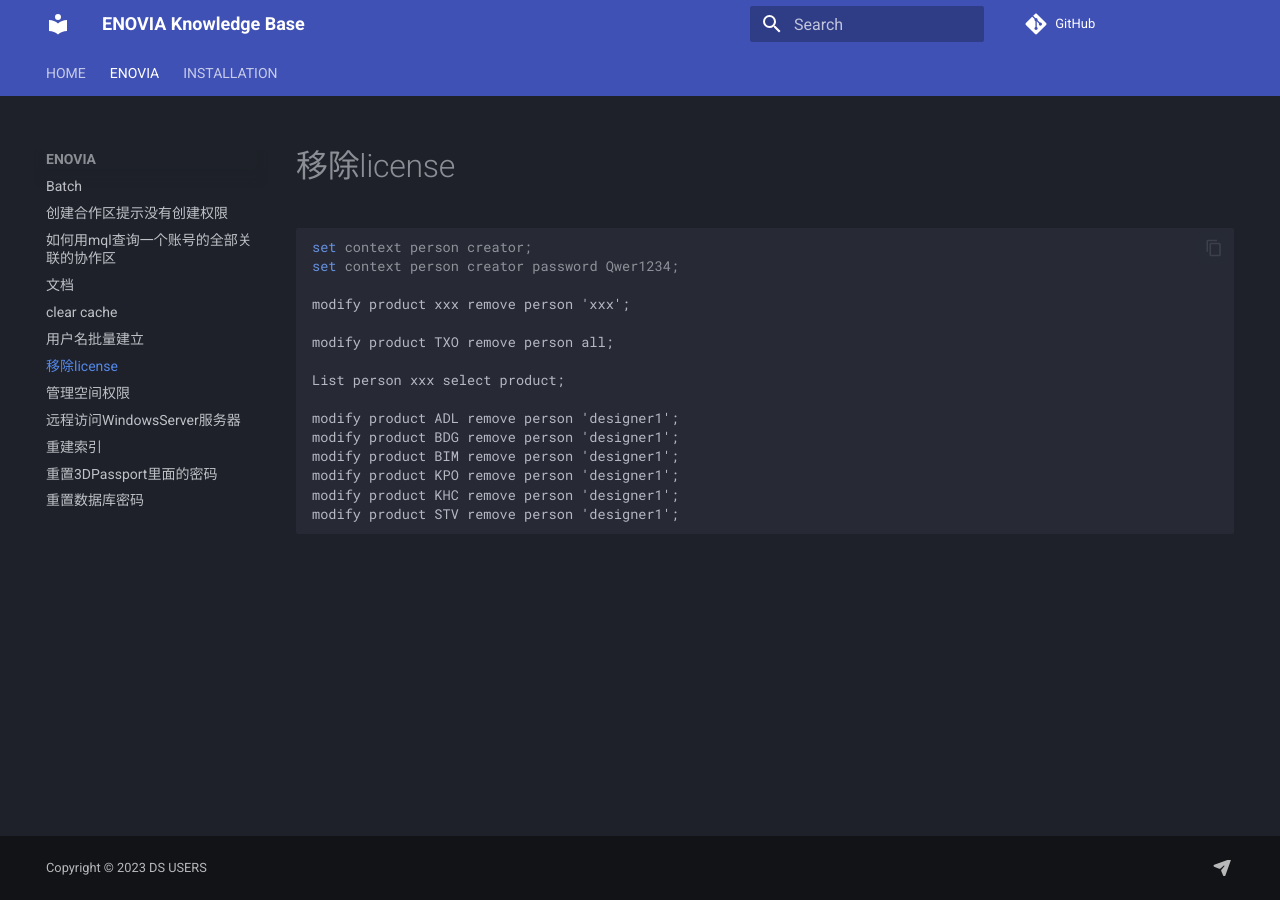
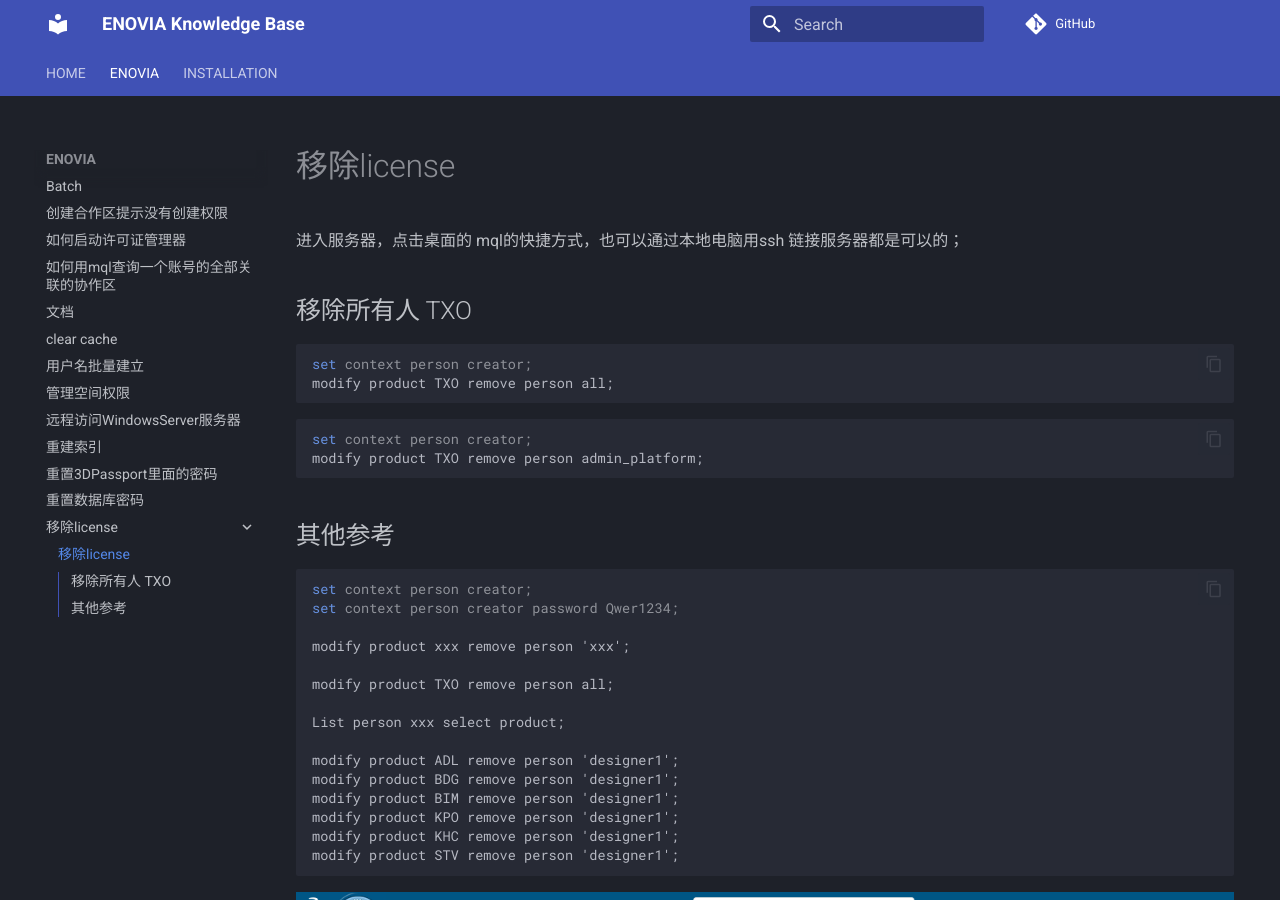
Before and after one commit to xuscode/ENO, an MkDocs documentation site: the page built from docs/ENOVIA/移除license/移除license.md, in a window 1280 px wide and 900 px high. Built offline with MkDocs 1.6.1 and Material for MkDocs 9.7.7, drawn with Linux system fonts in a browser that asks for light colours; nearby versions of some CDN libraries; comment, search, counter and statistics services are not loaded.

Commit message:
2023/11/08 周三 11:20:43.98

````diff
--- /dev/null
+++ b/docs/ENOVIA/如何启动许可证管理器.md
@@ -0,0 +1,8 @@
+# 如何启动许可证管理器
+
+
+通过系统快捷方式点击启动，如果找不到，就在cmd 命令行输入以下代码：
+
+```batch
+"C:\Program Files\Dassault Systemes\DS License Server\win_b64\code\bin\DSLicSrv.exe" -adminUI
+```
--- a/docs/ENOVIA/移除license.md
+++ b/docs/ENOVIA/移除license/移除license.md
@@ -1,4 +1,21 @@
 # 移除license
+
+
+进入服务器，点击桌面的 mql的快捷方式，也可以通过本地电脑用ssh 链接服务器都是可以的；
+
+## 移除所有人 TXO
+```batch
+set context person creator;
+modify product TXO remove person all;
+```
+
+```batch
+set context person creator;
+modify product TXO remove person admin_platform;
+```
+
+
+## 其他参考
 
 ```batch
 set context person creator;
@@ -18,4 +35,4 @@
 modify product STV remove person 'designer1';
 ```
 
-![](移除license\2022-04-05-01-42-47.png)
+![](2022-04-05-01-42-47.png)
````
Also changed, not shown: docs/index.md (+13 -0 lines).
